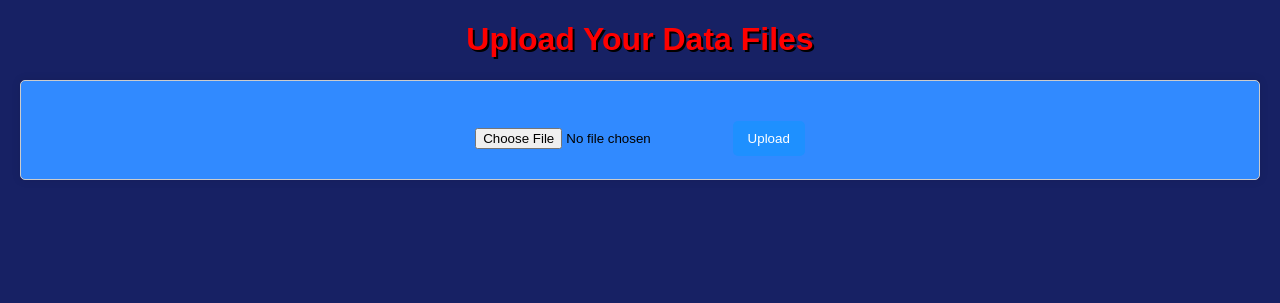
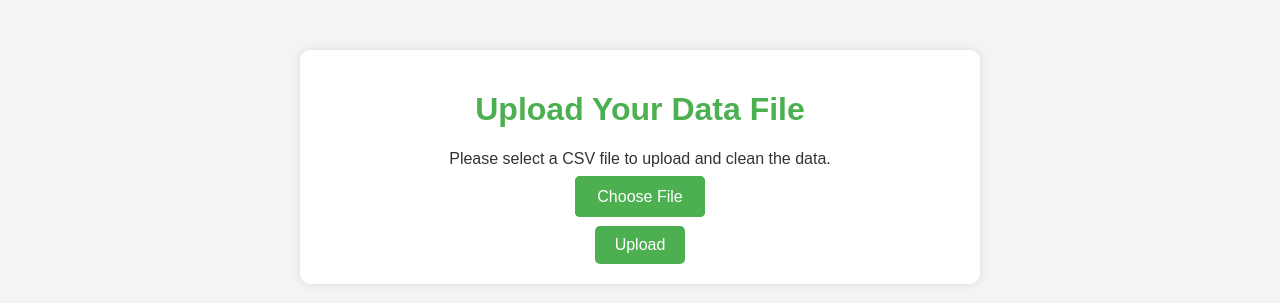
Before and after one commit to realyashsehgal/data_cleaner, a Flask app: page / in a window 1280 px wide. Shown: the top 303 px of the page. Run offline with Flask 3, Linux system fonts and the light colour scheme.

Commit message:
ui improved

```diff
--- a/static/css/styles.css
+++ b/static/css/styles.css
@@ -1,43 +1,97 @@
+/* General Styles */
 body {
-    font-family: Arial, sans-serif;
-    margin: 20px;
-    background-color: #172164;
+    font-family: 'Arial', sans-serif;
+    background-color: #f4f4f4;
+    color: #333;
+    margin: 0;
+    padding: 0;
 }
 
 h1 {
-    color: red;
+    color: #4CAF50;
+}
+
+.container {
+    width: 50%;
+    margin: 50px auto;
+    padding: 20px;
+    background: #fff;
+    box-shadow: 0 0 10px rgba(0, 0, 0, 0.1);
+    border-radius: 10px;
     text-align: center;
-    text-shadow: 2px 2px black;
-    font-weight: bold;
 }
-#container {
-    text-align: center; /* Center text inside the container */
-    padding: 20px; /* Optional: Add some padding */
-    border: 1px solid #ccc; /* Optional: Add a border */
-    border-radius: 5px; /* Optional: Add rounded corners */
-    background-color: rgb(49, 138, 255); /* Optional: Set a background color for the form */
-    box-shadow: 0 0 10px rgba(0, 0, 0, 0.1); /* Optional: Add a shadow effect */
+
+/* File Upload Section */
+.file-upload {
+    margin: 20px 0;
 }
 
 input[type="file"] {
-    margin-bottom: 10px; /* Space between the input and button */
+    display: none;
 }
 
-button {
-    padding: 10px 15px; /* Add some padding to the button */
-    background-color: #1E90FF; /* Button color */
-    color: white; /* Text color */
-    border: none; /* Remove default border */
-    border-radius: 5px; /* Optional: Add rounded corners */
-    cursor: pointer; /* Change cursor to pointer */
+label[for="file"] {
+    border: 2px solid #4CAF50;
+    padding: 10px 20px;
+    background: #4CAF50;
+    color: white;
+    cursor: pointer;
+    border-radius: 5px;
+    transition: background 0.3s ease-in-out;
 }
 
-button:hover {
-    background-color: #0e76a8; /* Darker shade on hover */
+label[for="file"]:hover {
+    background: #45a049;
 }
-form {
+
+.upload-button {
+    border: none;
+    padding: 10px 20px;
+    background: #4CAF50;
+    color: white;
+    cursor: pointer;
+    font-size: 16px;
+    border-radius: 5px;
+    transition: background 0.3s ease-in-out;
+}
+
+.upload-button:hover {
+    background: #45a049;
+}
+
+/* Result Page Styles */
+.table-container {
+    margin: 20px 0;
+    overflow-x: auto;
+}
+
+.table-container table {
+    width: 100%;
+    border-collapse: collapse;
+}
+
+.table-container th, .table-container td {
+    padding: 12px;
+    border: 1px solid #ddd;
+}
+
+.table-container th {
+    background: #4CAF50;
+    color: white;
+}
+
+.download-button {
+    display: inline-block;
     margin-top: 20px;
-    align-self: center;
-    align-items: center;
-    align-content: center;
+    padding: 10px 30px;
+    background: #4CAF50;
+    color: white;
+    border: none;
+    border-radius: 5px;
+    text-decoration: none;
+    transition: background 0.3s ease-in-out;
 }
+
+.download-button:hover {
+    background: #45a049;
+}
--- a/templates/upload.html
+++ b/templates/upload.html
@@ -1,21 +1,22 @@
 <!DOCTYPE html>
 <html lang="en">
-
 <head>
     <meta charset="UTF-8">
     <meta name="viewport" content="width=device-width, initial-scale=1.0">
     <link rel="stylesheet" href="{{ url_for('static', filename='css/styles.css') }}">
     <title>Upload Data</title>
 </head>
-
 <body>
-    <h1>Upload Your Data Files</h1>
-    <div id = "container">
+    <div class="container">
+        <h1>Upload Your Data File</h1>
+        <p>Please select a CSV file to upload and clean the data.</p>
         <form action="/upload" method="post" enctype="multipart/form-data">
-            <input type="file" name="file" required>
-            <button type="submit">Upload</button>
+            <div class="file-upload">
+                <input type="file" name="file" id="file" required>
+                <label for="file">Choose File</label>
+            </div>
+            <button type="submit" class="upload-button">Upload</button>
         </form>
     </div>
 </body>
-
 </html>
```
Also changed, not shown: templates/result.html (+9 -8 lines).
